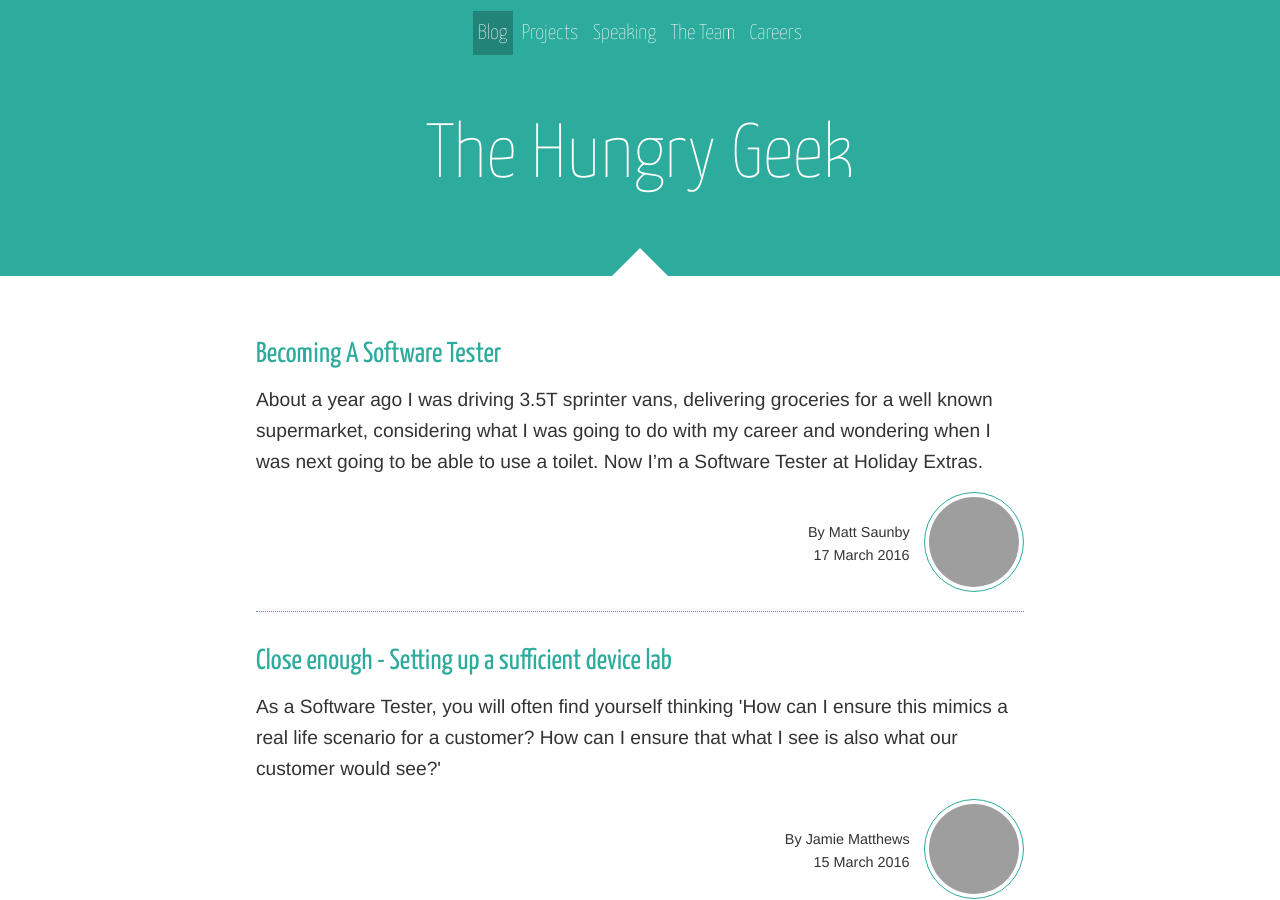
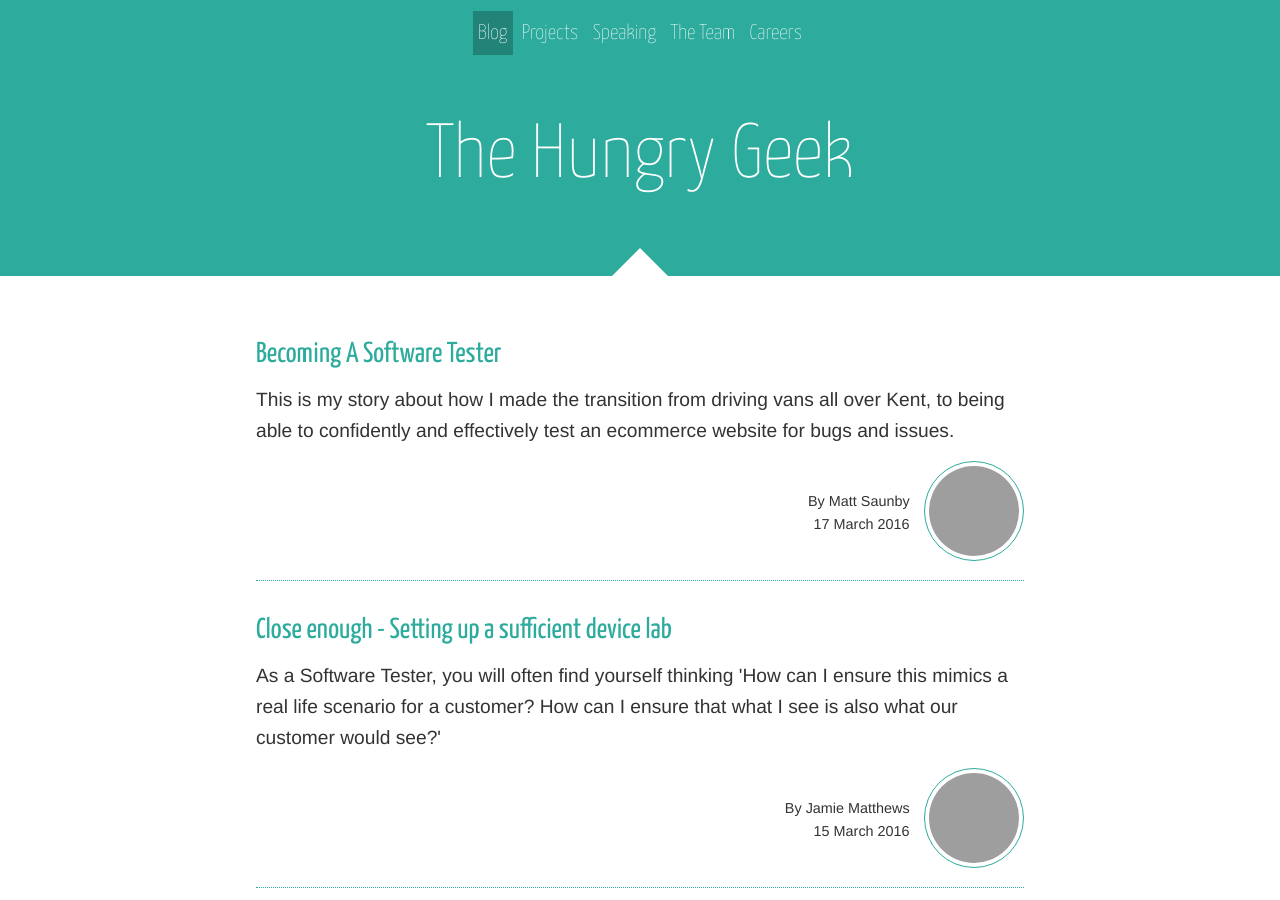
Before and after one commit to holidayextras/holidayextras.github.com, a Jekyll site: the page built from index.html, in a window 1280 px wide and 900 px high, cut to the strip 0-900 px from the top of the window. Built offline with Jekyll 4.4.1, drawn with Linux system fonts in a browser that asks for light colours; nearby versions of some CDN libraries; the list of posts is cut into pages by our own code; grey boxes are pictures that could not be loaded.

Commit message:
addressed Andy's comments

```diff
--- a/_posts/2016-03-17-becoming-a-software-tester.md
+++ b/_posts/2016-03-17-becoming-a-software-tester.md
@@ -5,19 +5,19 @@ categories: Testing
 author: mattsaunby
 tags: testing career web testers qa software hx holidayextras
 comments: true
-excerpt: "About a year ago I was driving 3.5T sprinter vans, delivering groceries for a well known supermarket, considering what I was going to do with my career and wondering when I was next going to be able to use a toilet. Now I’m a Software Tester at Holiday Extras."
+excerpt: "This is my story about how I made the transition from driving vans all over Kent, to being able to confidently and effectively test an ecommerce website for bugs and issues."
 ---
 
-About a year ago I was driving 3.5T sprinter vans, delivering groceries for a well known supermarket, considering what I was going to do with my career and wondering when I was next going to be able to use a toilet. Now I’m a Software Tester at Holiday Extras, who are 20th on the list of best companies to work for. This blog is about how I made that change and how I’ve adapted from thinking that CSS stood for Counter Strike Source, to being able to effectively test a website.
+About a year ago I was driving 3.5T sprinter vans, delivering groceries for a well-known supermarket, considering what I was going to do with my career and wondering when I was next going to be able to use a toilet. Now I’m a Software Tester at Holiday Extras, who are currently 20th on The Sunday Times Best 100 Companies to Work For. This blog is about how I made that change and how I’ve adapted from thinking that CSS stood for Counter Strike Source, to being able to effectively test a website.
 
-The interview process for Holiday Extras was by far the hardest and most challenging I’ve experienced. Having submitted an application there was a telephone interview, an assessment day and then a face to face interview before I was offered the job. As I was really after a challenge, this was a wonderful taste of just how much I would be pushed in this new role.
+The interview process for Holiday Extras was by far the hardest and most challenging I’ve experienced. After submitting my application, there was a telephone interview, an assessment day and then a face to face interview before I was offered the job. As I was really after a challenge, this was a wonderful taste of just how much I would be pushed in this new role.
 
-Holiday Extras do things a bit differently to most other companies, for example they don’t have a HR department; they have the People Team. They also don’t have a probation period for new starters but rather an Onboarding process, and this is a fundamental 12 weeks which was probably the steepest learning curve.
+Holiday Extras do things a bit differently to most other companies. For example, they don’t have a HR department; they have the People Team. They also don’t have a probation period for new starters but rather an 'onboarding process', and this is a fundamental 12 weeks which was probably the steepest learning curve.
 
-I spent a couple of weeks rotating around the different pods (sub-teams) in the web team where I shadowed other testers and quickly picked up testing processes, techniques and skills. During these first few weeks my brain genuinely hurt at the end of every day purely from the sheer volume of information I was absorbing. I then spent a month or two testing work for the European side of the business, which also led me to an unforgettable business trip to Munich for a few days. Shortly before my Onboarding review I moved to the Trading Pod, which is where I am still residing today.
+Having set some demanding objectives to hit by my 'onboarding', I spent a couple of weeks rotating around the different pods (sub-teams) in the Web Team where I shadowed other testers and quickly picked up testing processes, techniques and skills. During these first few weeks my brain genuinely hurt at the end of each day purely from the sheer volume of information I was absorbing. I then spent a month or two testing work for the European side of the business, which also led to an unforgettable business trip to Munich for a few days. Shortly before my Onboarding review I moved to the Trading Pod, which is where I am still residing today.
 
-Having been “Onboarded” (and rewarded with a hoody and booze) I set another lot of challenging objectives for the coming 6 months. Most of what I learnt in these 6 months was through watching others and then doing myself, however there are plenty of online resources available in the testing community. At Holiday Extras we have something called “Project Lounge” every other Friday where everyone is actively encouraged to further their own learnings, whether that means sitting down to write a blog, or coming up with a new idea for the website.  We’re also encouraged to attend conferences to learn more and I very recently attended one of the biggest conferences in the UK for the testing industry. Run by the “Ministry of Testing”, “Testbash” was a day of workshops followed by a conference day in Brighton. Meeting others in the same industry but from different companies was definitely an eye opening experience!
+Having been 'onboarded' (and rewarded with a hoody and booze) I set another lot of challenging objectives for the coming 6 months. Most of what I learnt in these 6 months was through watching others and then doing myself, however there are plenty of online resources available in the testing community. At Holiday Extras we have something called “Project Lounge” every other Friday where everyone is actively encouraged to further their own learnings, whether that means sitting down to write a blog, or coming up with a new idea for the website.  We’re also encouraged to attend conferences to learn more and I very recently attended one of the biggest conferences in the UK for the testing industry. Run by the “Ministry of Testing”, “Testbash” was a day of workshops followed by a conference day in Brighton. Meeting others in the same industry but from different companies was definitely an eye opening experience!
 
 Being in the Trading Pod has been the best environment for me to understand the importance of testing our work across different web browsers and different devices. I’ve also worked on all of our predominant systems and platforms which I wouldn’t have necessarily done in some of the other pods. I’ve learnt how to diagnose some issues that I encounter whilst testing by using inspect element in the browser and checking the console whilst reloading the page, meaning that I can give the developer a much better idea of where to start trying to fix the issue. I’ve been introduced to many tools that I can now use to help me test work, from Gas Mask (to manage host files) to Sequel Pro (to extract information from the database). Other generic tools I’ve discovered include Spectacle (for mac, to quickly resize windows) and Awesome Screenshot (which allows you to take full length screenshots on mobiles for example) which have also completely transformed the way I work and test.
 
-Just short of a year into the role and I’d like to think that I’ve certainly learnt the fundamental skills required of a software tester, and for that I definitely have to thank my fellow testers and developers too. Everything I’ve learnt so far has been brand new, working in an agile way, business/product knowledge and technical skills. I still have a lot to learn about software testing and I think the beauty of being a tester, or working in the Web Team, is that there is almost no end to what I can learn, what I can do to better myself, or where the role will take me in the next year!
+Just short of a year into the role and I’d like to think that I’ve certainly learnt the fundamental skills required of a Software Tester, and for that I definitely have to thank my fellow testers and developers too. Everything I’ve learnt so far has been brand new, working in an agile way, business/product knowledge and technical skills. I still have a lot to learn about software testing and I think the beauty of being a tester, or working in the Web Team, is that there is almost no end to what I can learn, what I can do to better myself, or where the role will take me in the next year!
```
